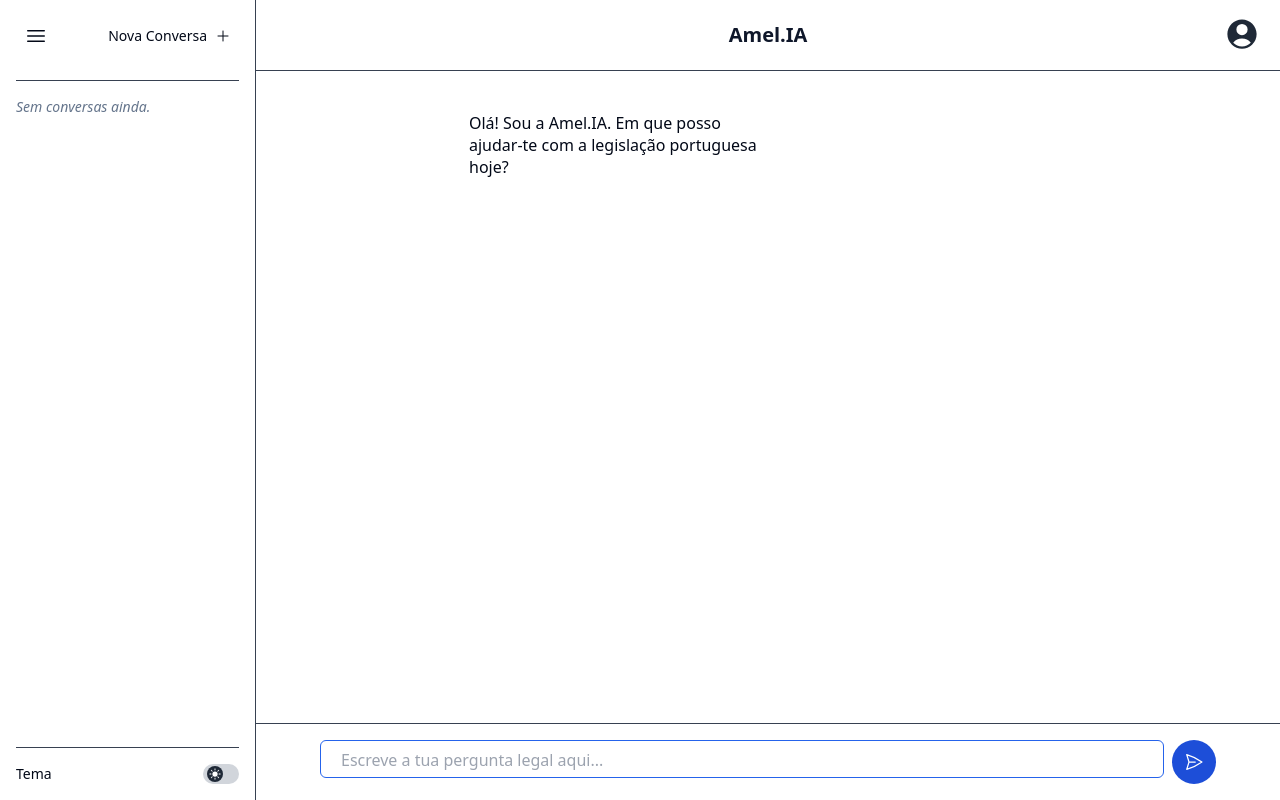
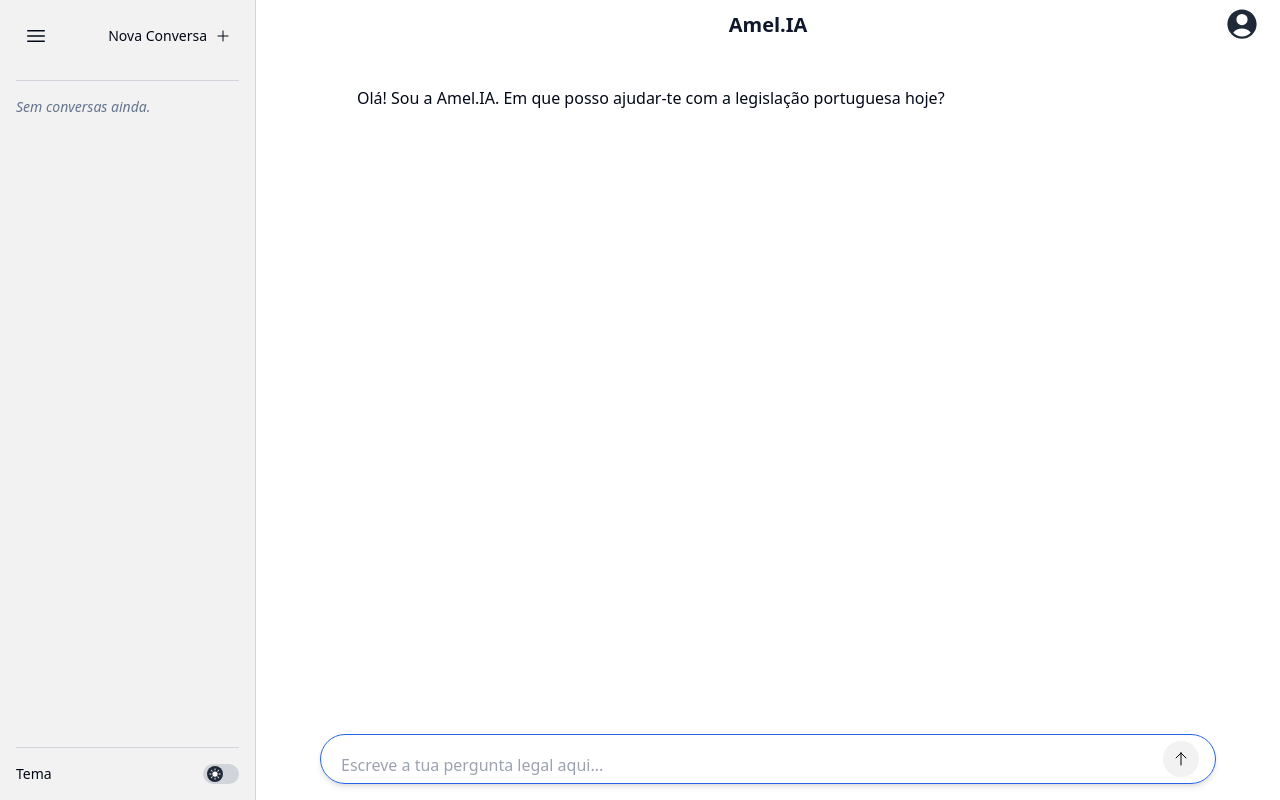
Before and after one commit to DiogoR23/Portuguese-Legal-Assistant, a React (Vite) app in the folder frontend/: page /chat in a window 1280 px wide. Built offline with nearby package versions, Linux system fonts and the light colour scheme.

Commit message:
Change UX UI Design

```diff
--- a/frontend/src/components/UserMenu.jsx
+++ b/frontend/src/components/UserMenu.jsx
@@ -56,7 +56,7 @@ const UserMenu = ({ onLogout }) => {
           </button>
           <button
             onClick={handleLogout}
-            className="w-full text-left px-4 py-2 text-sm text-red-600 hover:bg-red-100 dark:hover:bg-red-700 dark:text-red-400"
+            className="w-full text-left px-4 py-2 text-sm text-red-600 hover:bg-red-100 dark:hover:bg-red-500/20 dark:text-red-400"
           >
             <ArrowRightStartOnRectangleIcon className="h-5 w-5 inline-block mr-2" />
             Terminar Sessão
--- a/frontend/src/pages/ChatPage.jsx
+++ b/frontend/src/pages/ChatPage.jsx
@@ -2,7 +2,7 @@ import React, { useState, useRef, useEffect } from 'react';
 import {
   Bars3Icon,
   PlusIcon,
-  PaperAirplaneIcon,
+  ArrowUpIcon ,
 } from '@heroicons/react/24/outline';
 import { useNavigate } from 'react-router-dom';
 import UserMenu from '@/components/UserMenu';
@@ -20,22 +20,25 @@ const ChatPage = () => {
   const [sidebarOpen, setSidebarOpen] = useState(true);
   const textareaRef = useRef(null);
 
+  const [isAwaitingResponse, setIsAwaitingResponse] = useState(false);
+
   const handleSubmit = (e) => {
     e.preventDefault();
-    if (!input.trim()) return;
+    if (!input.trim() || isAwaitingResponse) return;
 
     const newMessage = { role: 'user', content: input.trim() };
     setMessages((prev) => [...prev, newMessage]);
+    setInput('');
+    setIsAwaitingResponse(true);
 
+    setTimeout(() => {
       const fakeResponse = {
         role: 'assistant',
         content: 'Ainda estou a pensar... em breve terei uma resposta com base na DRE!',
       };
-    setTimeout(() => {
       setMessages((prev) => [...prev, fakeResponse]);
+      setIsAwaitingResponse(false);
     }, 800);
-
-    setInput('');
   };
 
   useEffect(() => {
@@ -62,9 +65,9 @@ useEffect(() => {
     <div className="h-screen overflow-hiden flex bg-background dark:bg-[#2a2a2a] text-foreground transition-colors duration-300">
       {/* Sidebar */}
       <aside
-        className={`border-r border-gray-700 transition-all duration-300 ease-in-out ${
+        className={`border-r border-gray-300 dark:border-gray-700 transition-all duration-300 ease-in-out ${
           sidebarOpen ? 'w-64' : 'w-0'
-        } overflow-hidden bg-background dark:bg-[#2A2A30]`}
+        } overflow-hidden bg-[#F2F2F2] dark:bg-[#1f1f1f]`}
       >
         <div className="h-full flex flex-col p-4">
           <div className="flex items-center justify-between mb-4">
@@ -83,11 +86,11 @@ useEffect(() => {
             </button>
           </div>
 
-          <hr className="border-gray-700 mb-4 mt-2" />
+          <hr className="border-gray-300 dark:border-gray-700 mb-4 mt-2" />
           <p className="italic text-sm text-muted-foreground">Sem conversas ainda.</p>
 
           <div className="mt-auto pt-6">
-            <hr className="border-gray-700 mb-4" />
+            <hr className="border-gray-300 dark:border-gray-700 mb-4" />
             <div className="flex items-center justify-between">
               <span className="text-sm font-medium">Tema</span>
               <ThemeToggle />
@@ -109,7 +112,7 @@ useEffect(() => {
       {/* Main */}
       <div className="flex-1 flex flex-col">
         {/* Header */}
-        <header className="flex items-center justify-between px-4 py-3 border-b border-gray-700 bg-background dark:bg-[#2a2a2a]">
+        <header className="flex items-center justify-between px-4 py-0.5 border-gray-700 bg-background dark:bg-[#2a2a2a]">
           <div className="flex-1" />
           <h1 className="text-xl font-bold text-center text-primary flex-1">Amel.IA</h1>
           <div className="flex justify-end flex-1">
@@ -121,7 +124,7 @@ useEffect(() => {
         <main className="flex-1 bg-background dark:bg-[#2a2a2a] overflow-hidden">
           <div className="h-full px-4 py-6 flex justify-center">
             <div
-              className="w-full max-w-2xl flex flex-col gap-4 overflow-y-auto rounded-md border border-transparent px-5 py-2 text-foreground bg-transparent leading-snug scrollbar-thin scrollbar-thumb-neutral-600 scrollbar-track-transparent"
+              className="w-full max-w-4xl flex flex-col gap-4 overflow-y-auto rounded-md border border-transparent px-5 py-2 text-foreground bg-transparent leading-snug scrollbar-thin scrollbar-thumb-neutral-600 scrollbar-track-transparent"
               style={{
                 maxHeight: 'calc(100vh - 172px)',
                 overflowY: 'auto',
@@ -130,10 +133,10 @@ useEffect(() => {
               {messages.map((msg, idx) => (
                 <div
                   key={idx}
-                  className={`whitespace-pre-wrap break-words px-4 py-2 rounded-md max-w-xs ${
+                  className={`whitespace-pre-wrap break-words px-4 py-1 rounded-md ${
                     msg.role === 'user'
-                      ? 'bg-blue-700 text-white self-end'
-                      : 'text-foreground self-start'
+                      ? 'bg-blue-700 text-white self-end max-w-[80%]'
+                      : 'text-foreground self-start max-w-[80%]'
                   }`}
                 >
                   {msg.content}
@@ -145,12 +148,11 @@ useEffect(() => {
         </main>
 
         {/* Input */}
-        <form
-          onSubmit={handleSubmit}
-          className="px-4 py-4 border-t border-gray-700 bg-background dark:bg-[#2a2a2a]"
-        >
-          <div className="max-w-4xl mx-auto flex items-end gap-2">
-            <div className="flex-1 relative">
+        <form onSubmit={handleSubmit} className="px-4 py-4 bg-background dark:bg-[#2a2a2a]">
+          <div className="max-w-4xl mx-auto w-full">
+            <div className="flex items-end justify-between rounded-[2rem] px-4 py-1.5 bg-bakground dark:bg-[#2a2a2a] border border-blue-600 shadow-md">
+
+              {/* Textarea expansível e com scroll interno */}
               <textarea
                 ref={textareaRef}
                 rows={1}
@@ -163,19 +165,21 @@ useEffect(() => {
                     handleSubmit(e);
                   }
                 }}
-                className="w-full resize-none rounded-md border border-blue-600 px-5 py-2 text-foreground bg-transparent focus:outline-none focus:ring-2 focus:ring-blue-600 leading-snug scrollbar-thin scrollbar-thumb-neutral-600 scrollbar-track-transparent"
+                className="w-full resize-none bg-transparent text-black dark:text-white px-1 pr-3 focus:outline-none scrollbar-thin scrollbar-thumb-neutral-600 scrollbar-track-transparent"
                 style={{
-                  maxHeight: '8.5rem',
+                  maxHeight: '10rem',
                   overflowY: 'auto',
                 }}
               />
-            </div>
+
+              {/* Botão de envio dentro do balão */}
               <button
                 type="submit"
-              className="bg-blue-700 hover:bg-blue-600 text-white rounded-full p-3 transition"
+                className="ml-2 flex items-center justify-center w-9 h-9 bg-[#F2F2F2] text-black dark:bg-gray-700 dark:text-white rounded-full transition hover:opacity-80 shrink-0"
               >
-              <PaperAirplaneIcon className="h-5 w-5" />
+                <ArrowUpIcon className="h-4 w-4" />
               </button>
+            </div>
           </div>
         </form>
       </div>
```
Lines whose indentation alone changed are shown as unchanged.
